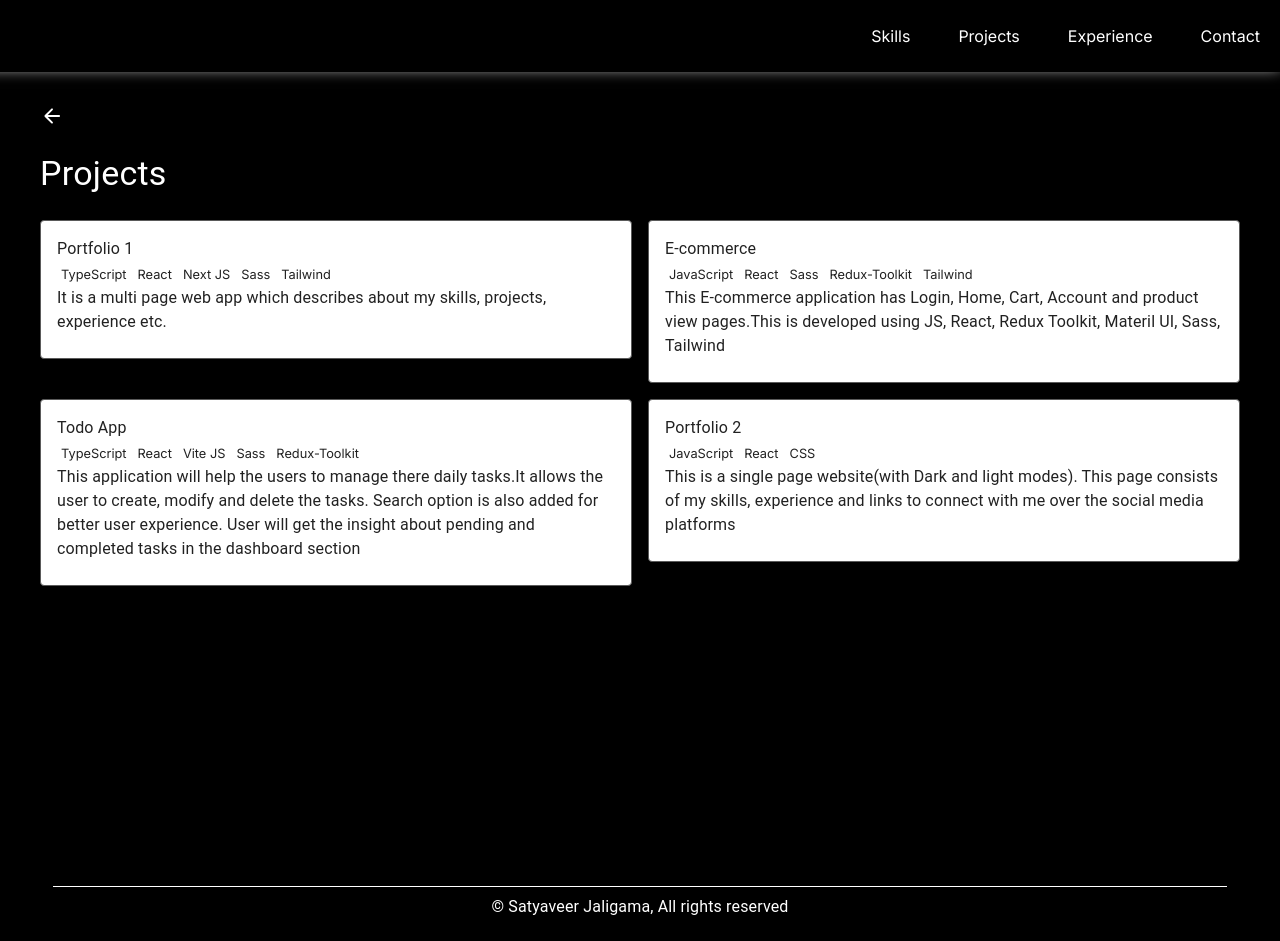
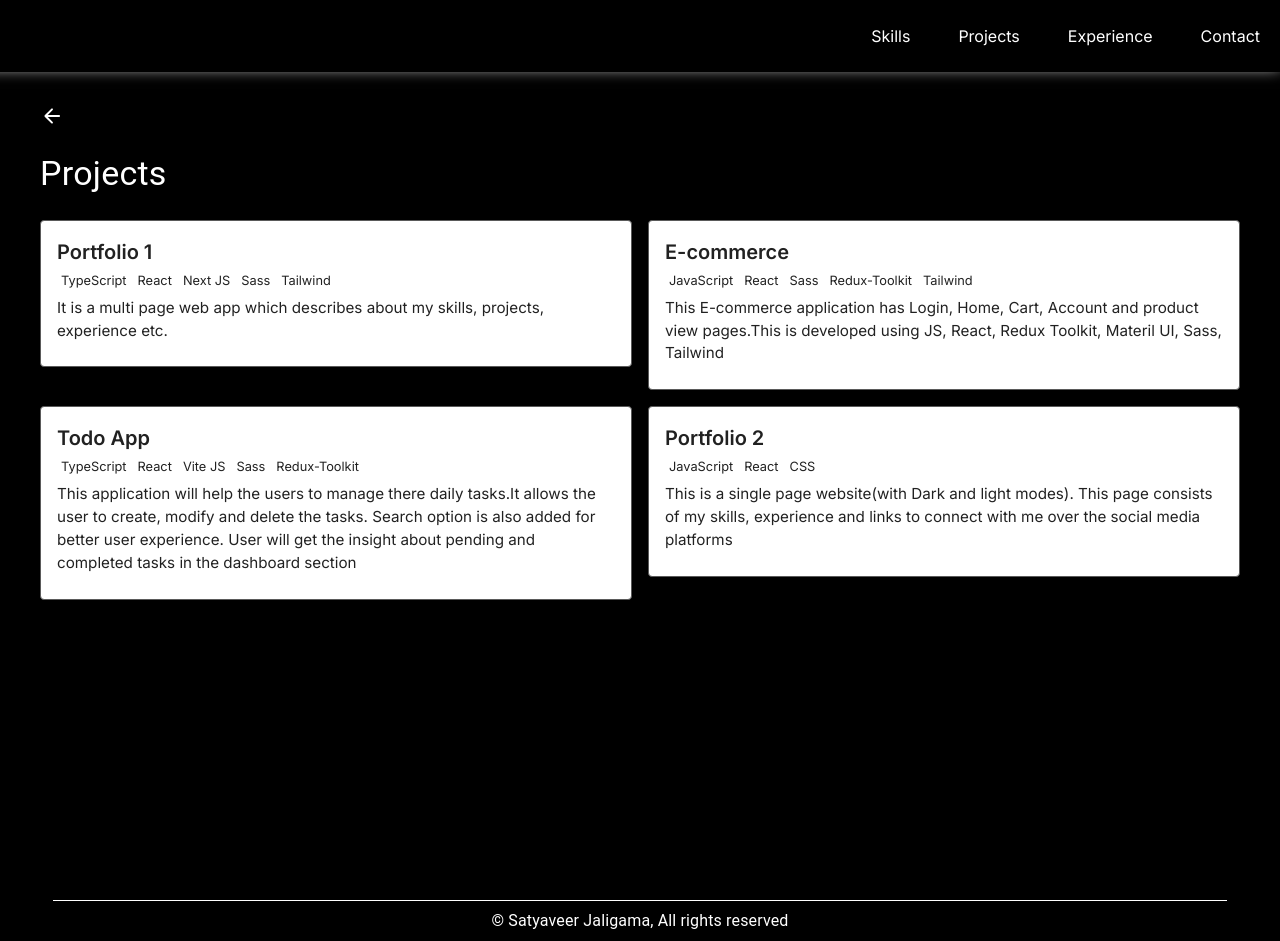
Before and after one commit to Satyaveerjaligama/portfolio-1, a Next.js app: page /home/projects in a window 1280 px wide. Built offline with nearby package versions, Linux system fonts and the light colour scheme.

Commit message:
Changed font weight for project title

```diff
--- a/app/projects/page.tsx
+++ b/app/projects/page.tsx
@@ -14,9 +14,9 @@ const Projects = () => {
                         <Grid item xs={12} sm={6} key={index}>
                             <Card className="project-card">
                                 <CardContent>
-                                    <Typography className="project-title">{project.projectTitle}</Typography>
+                                    <p className="project-title">{project.projectTitle}</p>
                                     <TechnologyTiles list={project.technologiesUsed} />
-                                    <Typography className="project-decription">{project.projectDescription}</Typography>
+                                    <p className="project-decription">{project.projectDescription}</p>
                                 </CardContent>
                             </Card>
                         </Grid>
--- a/stylesheets/_projects.scss
+++ b/stylesheets/_projects.scss
@@ -1,6 +1,6 @@
 .project-title {
     font-size: 1.25rem;
-    font-weight: bold;
+    font-weight:600 ;
 }
 
 .project-card {
```
